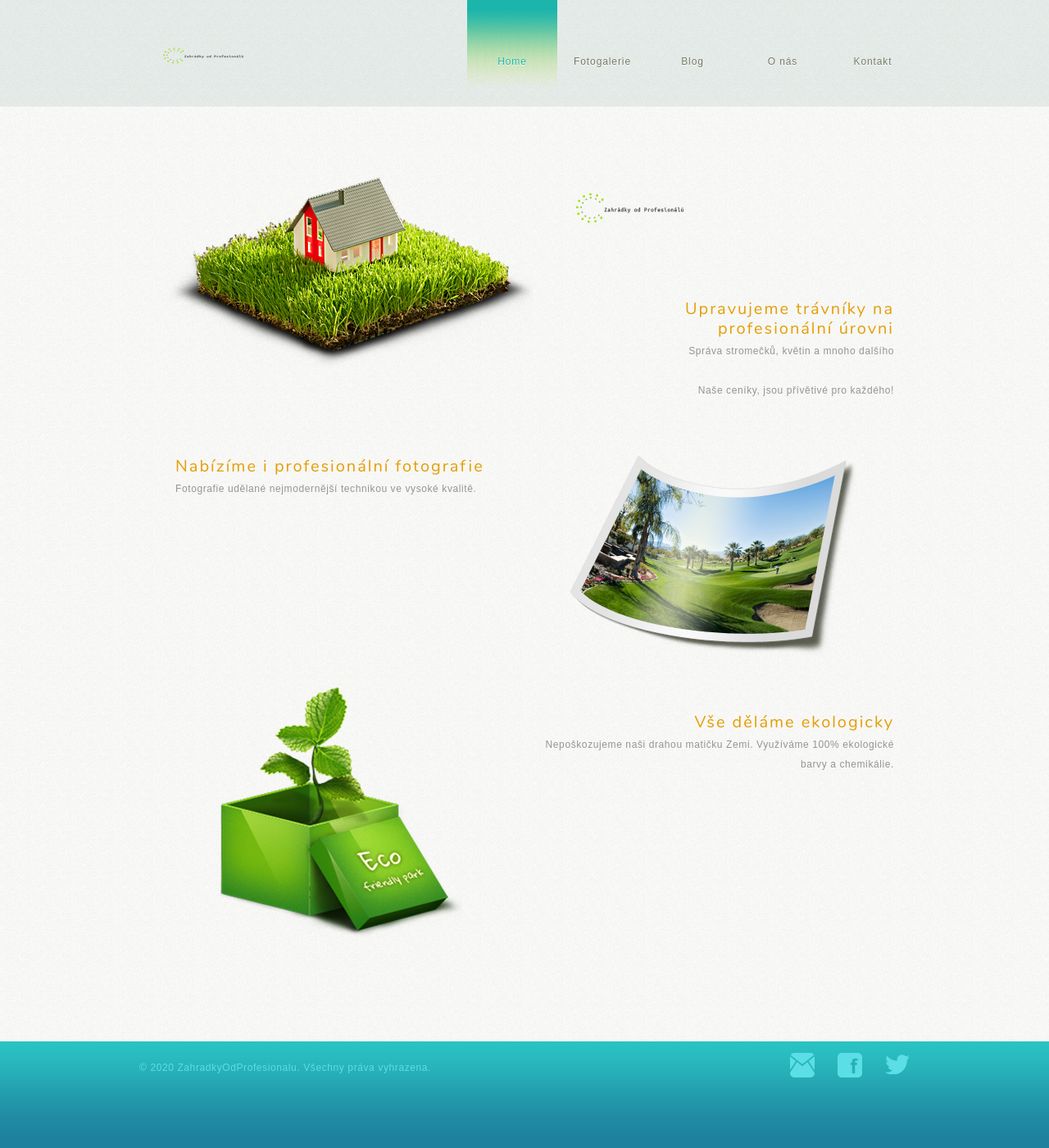
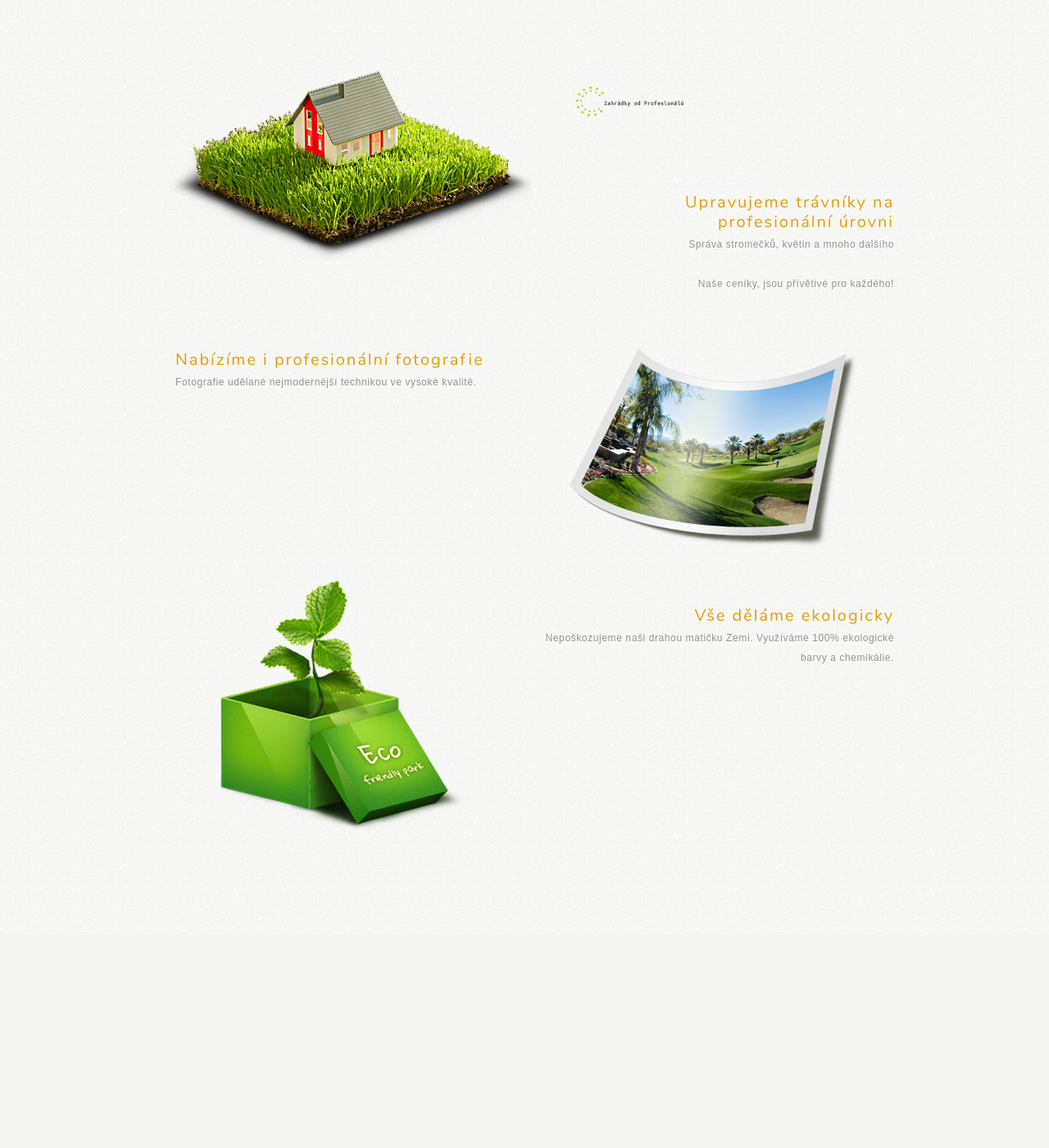
Before and after one commit to karelpak1/karelpak1.github.io, a PHP site: page /uvod.html in a window 1280 px wide. Shown: the whole page at 82% size. After the commit the page ends 1010 px from the top, so only its background shows below. Run offline with PHP 8.4, Linux system fonts and the light colour scheme.

Commit message:
School - Rework 3

```diff
--- a/uvod.html
+++ b/uvod.html
@@ -8,28 +8,6 @@
 	<link rel="stylesheet" href="css/style.css" type="text/css">
 </head>
 <body>
-	<div id="header">
-		<div>
-			<a href="index.html" id="logo"><img src="images/logo.png" alt="logo"></a>
-			<ul>
-				<li class="selected">
-					<a href="index.html">Home</a>
-				</li>
-				<li>
-					<a href="fotogalerie.html">Fotogalerie</a>
-				</li>
-				<li>
-					<a href="blog.html">Blog</a>
-				</li>
-				<li>
-					<a href="about.html">O nás</a>
-				</li>
-				<li>
-					<a href="kontakt.html">Kontakt</a>
-				</li>
-			</ul>
-		</div>
-	</div>
 	<div id="body" class="home">
 		<div class="blog">
 			<img src="images/house.png" alt="">
@@ -60,15 +38,5 @@
 			</div>
 		</div>
 	</div>
-	<div id="footer">
-		<div>
-			<p>
-				&#169; 2020 ZahradkyOdProfesionalu. Všechny práva vyhrazena.
-			</p>
-			<div class="connect">
-				<a href="kontakt.html" id="kontakt">kontakt</a> <a href="https://www.facebook.com/" id="facebook">facebook</a> <a href="https://twitter.com/" id="twitter">twitter</a>
-			</div>
-		</div>
-	</div>
 </body>
 </html>
```
Also changed, not shown: footer.php (+10 -5 lines), header.php (deleted, +0 -22 lines), navigace.php (+21 -0 lines).
